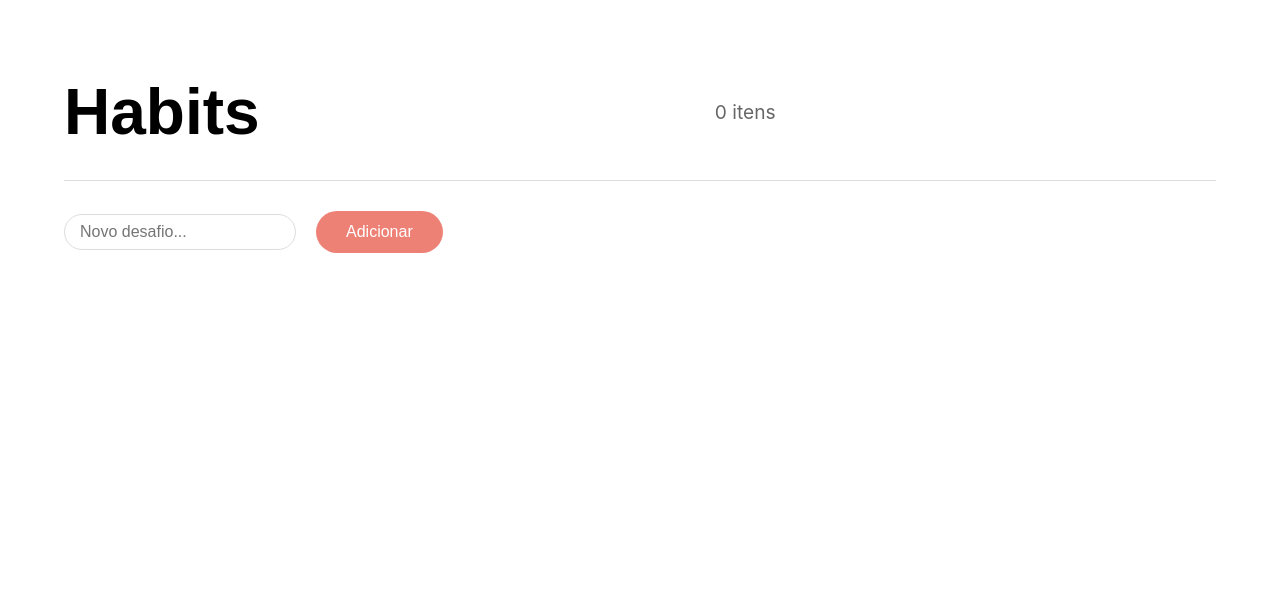
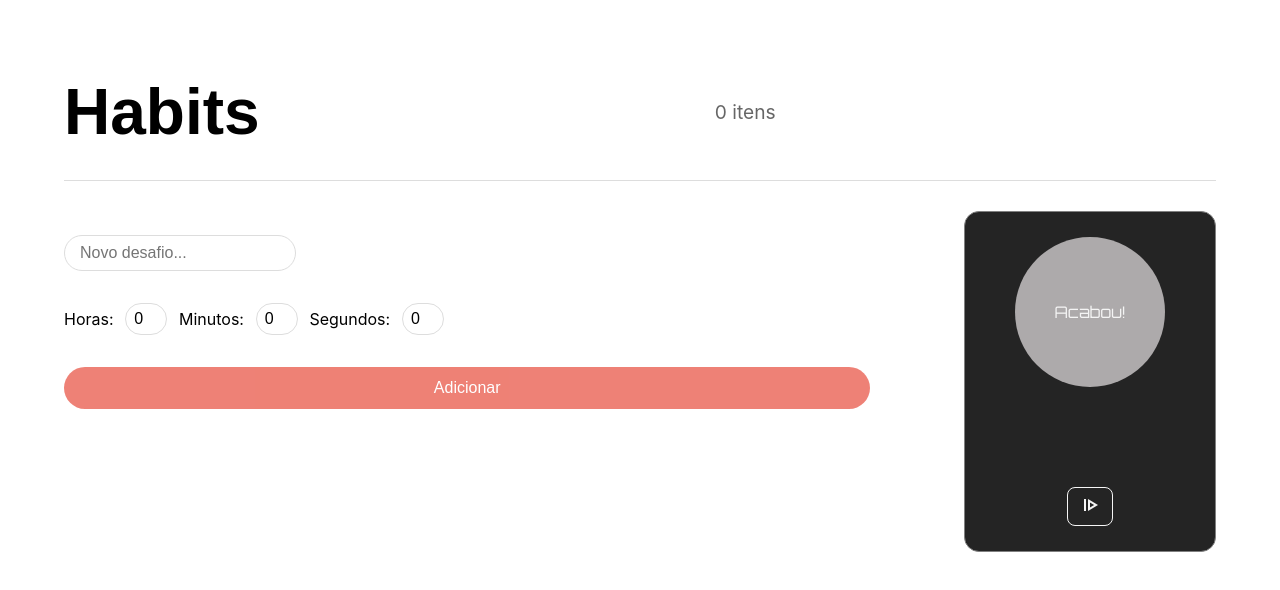
Before and after one commit to ufjf-dcc207/ufjf-dcc207-2024-3-a-trb1-C9BrenoFR, a React (Vite) app: page / in a window 1280 px wide. Shown: the top 590 px of the page. Built offline with nearby package versions, Linux system fonts and the light colour scheme; a web font is replaced by a local one.

Commit message:
Altera tasks para enviar tempo dinâmico ao clock

```diff
--- a/src/components/TaskList.css
+++ b/src/components/TaskList.css
@@ -10,11 +10,19 @@
     gap: 20px;
   }
 
+  .novas-horas{
+    display: flex;
+    flex-direction: row;
+    color: black;
+    align-items: center;
+  }
+
   .adicionar-task {
     display: flex;
+    flex-direction: column;
     gap: 20px;
     margin-bottom: 40px;
-    align-items: center;
+    justify-content: center;
   }
 
 
@@ -24,6 +32,16 @@
     border-radius: 20px;
     font-size: 16px;
     width: 200px;
+  }
+
+  .novas-horas .time {
+    padding: 0;
+    border: 1px solid #ddd;
+    border-radius: 20px;
+    font-size: 16px;
+    width: 40px;
+    height: 30px;
+    text-align: center;
   }
 
   .adicionar-task button {
@@ -40,3 +58,9 @@
     opacity: 0.7;
     cursor: not-allowed;
   }
+
+.general-container{
+  display: flex;
+  flex-direction: row;
+  justify-content: space-between;
+}
--- a/src/components/TaskList.tsx
+++ b/src/components/TaskList.tsx
@@ -1,6 +1,7 @@
 import { useState, useEffect } from 'react';
 import Task from './Task';
 import './TaskList.css';
+import Clock from './Clock';
 
 interface TaskListProps {
   onTaskCountChange: (count: number) => void;
@@ -11,11 +12,20 @@ interface TaskType {
   titulo: string;
   iniciado: boolean;
   completo: boolean;
+  segundos: number,
+  minutos: number,
+  horas: number,
 }
 
 export default function TaskList({ onTaskCountChange }: TaskListProps) {
     const [tasks, setTasks] = useState<TaskType[]>([]);
     const [novoTitulo, setNovoTitulo] = useState('');
+    const [novoSegundo, setNovoSegundo] = useState(0);
+    const [novoMinuto, setNovoMinuto] = useState(0);
+    const [novaHora, setNovaHora] = useState(0);
+    const [sendSeconds, setSendSeconds] = useState(0);
+    const [sendMinutes, setSendMinutes] = useState(0);
+    const [sendHours, setSendHours] = useState(0);
 
     useEffect(() => {
       onTaskCountChange(tasks.length);
@@ -31,7 +41,10 @@ export default function TaskList({ onTaskCountChange }: TaskListProps) {
         id: Date.now(),
         titulo: novoTitulo,
         iniciado: false,
-        completo: false
+        completo: false,
+        segundos: novoSegundo,
+        minutos: novoMinuto,
+        horas: novaHora
       };
       setTasks([...tasks, novaTask]);
       setNovoTitulo('');
@@ -40,13 +53,23 @@ export default function TaskList({ onTaskCountChange }: TaskListProps) {
     // Função para deletar uma tarefa pelo ID
     const deletarTask = (id: number) => {
       setTasks(tasks.filter(task => task.id !== id));
+      setSendHours(0);
+      setSendMinutes(0);
+      setSendSeconds(0);
     }
 
-    const iniciarTask = (id: number) => {
+    const iniciarTask = (id: number, seconds: number,minutes: number, hours: number) => {
       setTasks(tasks.map(task =>
         task.id === id ? { ...task, iniciado: true } : task
       ));
+      setSendSeconds(seconds);
+      setSendMinutes(minutes);
+      setSendHours(hours);
     }
+
+    useEffect(() => {
+      console.log(sendMinutes);
+    }, [sendMinutes]);
 
     const completarTask = (id: number) => {
         // Primeiro marca como completo e depois remove após um delay
@@ -60,6 +83,7 @@ export default function TaskList({ onTaskCountChange }: TaskListProps) {
       };
 
     return (
+      <div className="general-container">
         <div className="task-container">
           <div className="adicionar-task">
             <input
@@ -73,6 +97,33 @@ export default function TaskList({ onTaskCountChange }: TaskListProps) {
                 }
               }}
             />
+            <div className='novas-horas'>
+              <p>Horas:⠀</p>
+              <input
+                type="number"
+                className='time'
+                value={novaHora}
+                onChange={(e) => setNovaHora(Number(e.target.value))}
+                placeholder="horas"
+              />
+              <p>⠀Minutos:⠀</p>
+              <input
+                type="number"
+                className='time'
+                value={novoMinuto}
+                onChange={(e) => setNovoMinuto(Number(e.target.value))}
+                placeholder="minutos"
+              />
+              <p>⠀Segundos:⠀</p>
+              <input
+                type="number"
+                className='time'
+                value={novoSegundo}
+                onChange={(e) => setNovoSegundo(Number(e.target.value))}
+                placeholder="segundos"
+              />
+
+            </div>
             <button onClick={adicionarTask} disabled={!novoTitulo.trim()}>
             Adicionar
             </button>
@@ -84,11 +135,13 @@ export default function TaskList({ onTaskCountChange }: TaskListProps) {
                 key={task.id}
                 {...task}
                 onDelete={() => deletarTask(task.id)}
-              onStart={() => iniciarTask(task.id)}
+                onStart={() => iniciarTask(task.id, task.segundos, task.minutos, task.horas)}
                 onComplete={() => completarTask(task.id)}
               />
             ))}
           </div>
         </div>
+        <Clock reciaveSeconds={sendSeconds} reciaveMinutes={sendMinutes} reciaveHours={sendHours}/>
+      </div>
     );
   }
```
Lines whose indentation alone changed are shown as unchanged.
